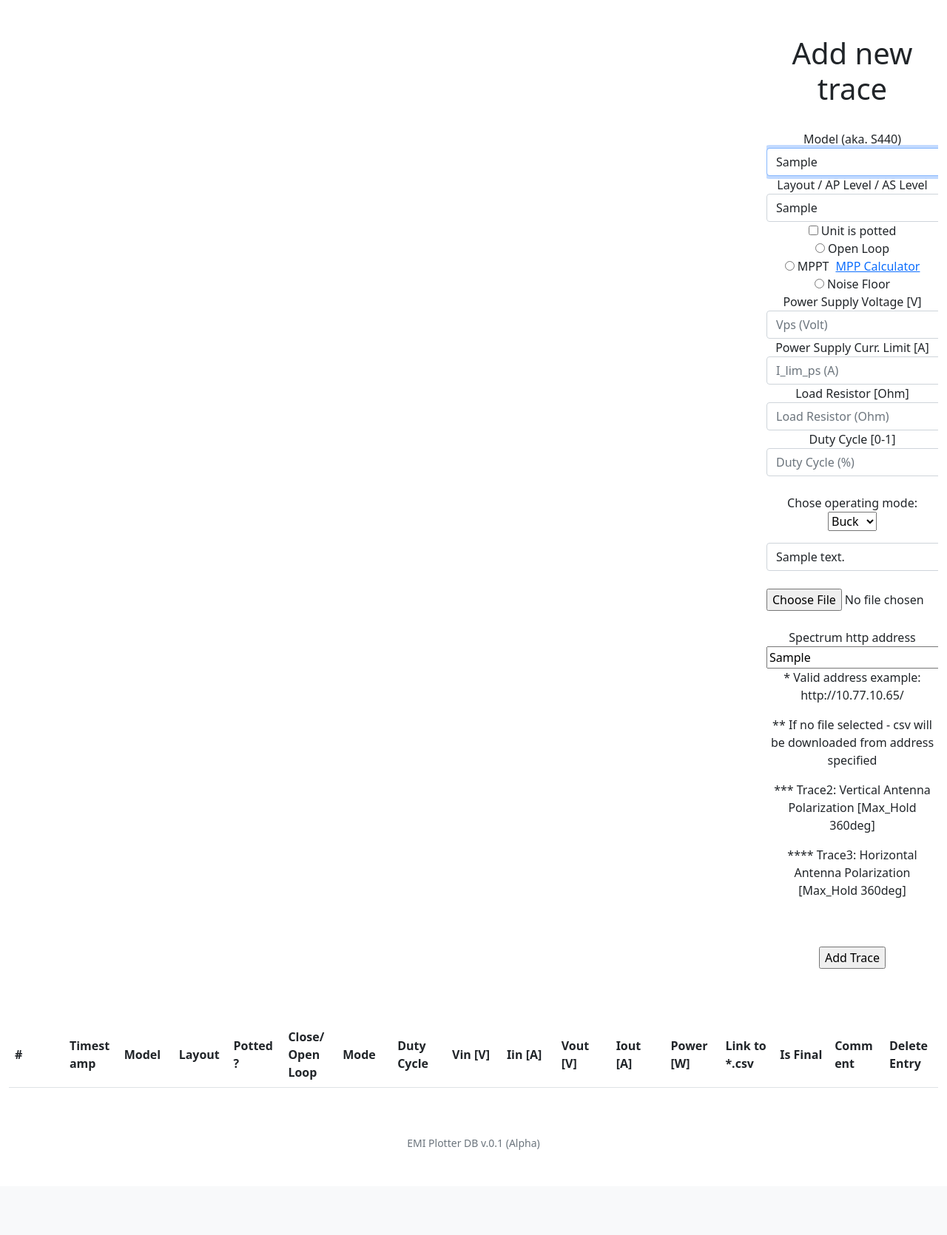
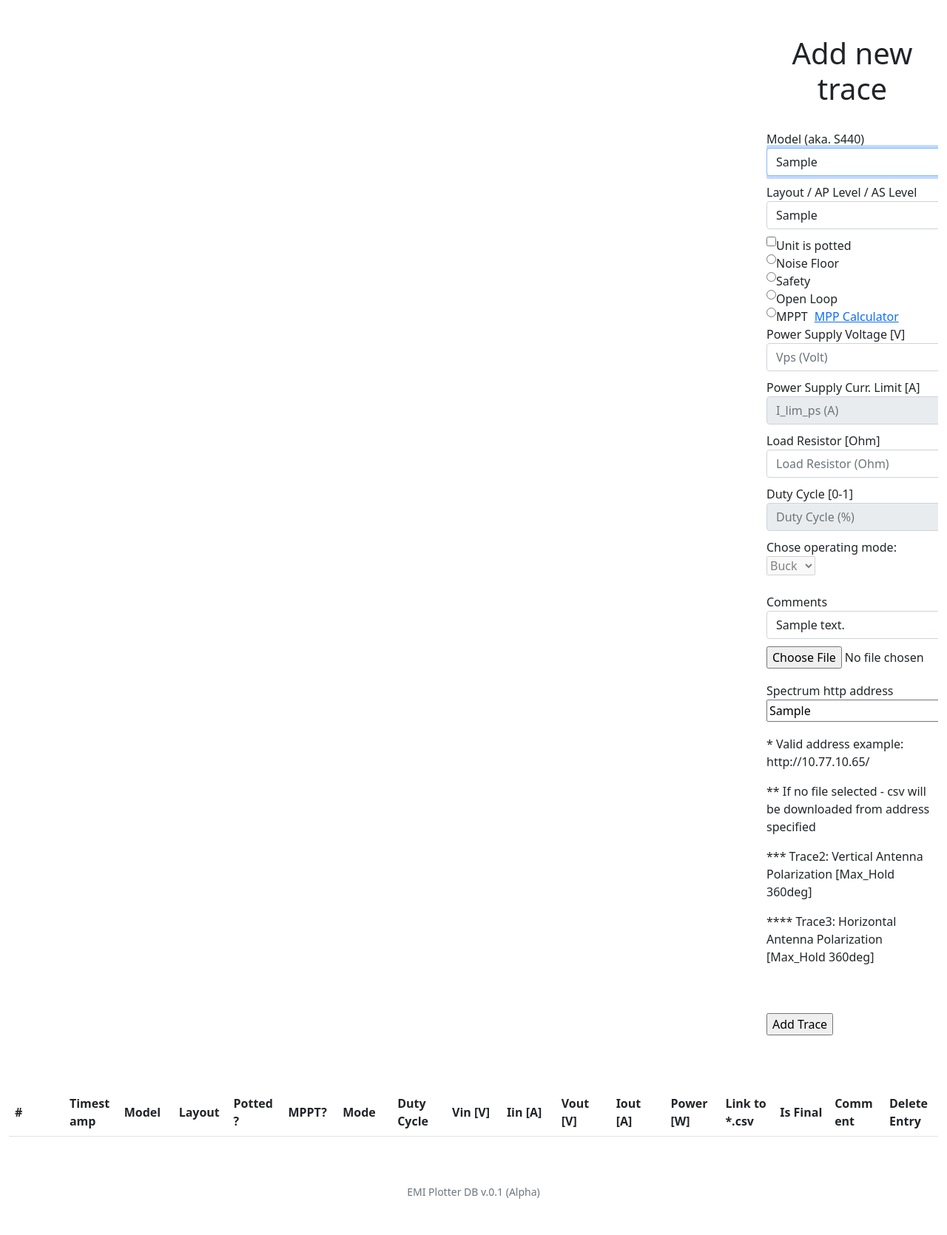
Before and after one commit to ilyashulga/cs50_final_project, a Flask app: template templates/upload_online.html in a window 1280 px wide. Shown: the part 79-1749 px from the top of the page at 74% size. Before the commit the page ends 1634 px from the top, so only its background shows below. Run offline with Flask 2, Linux system fonts and the light colour scheme; the template is opened without the code that fills it: most values are stand-ins (such as "Sample title", 1, 10 or a date in 2020); lists and menus that the app fills with data are empty; some libraries are stand-ins or nearby versions.

Commit message:
Noise Floor, Safety meaurments + some cosmetics

```diff
--- a/app.py
+++ b/app.py
@@ -85,49 +85,114 @@ def upload_online(reqPath):
     graph1JSON = []
 
     if request.method == 'POST':
-        # Ensure model was submitted
-        if not request.form.get("model"):
-            flash('Must specify Model')
-            return redirect(request.url)
+        if request.form['cl_ol'] == 'close_loop' or request.form['cl_ol'] == 'open_loop': # for regulat measurement (not noise floor)
+            # Ensure model was submitted
+            if not request.form.get("model"):
+                flash('Must specify Model')
+                return redirect(request.url)
 
-        # Ensure model was submitted
-        if not request.form.get("layout"):
-            flash('Must specify layout')
-            return redirect(request.url)
+            # Ensure model was submitted
+            if not request.form.get("layout"):
+                flash('Must specify layout')
+                return redirect(request.url)
 
-        # Check power supply voltage was submitted
-        if not request.form.get("v_ps"):
-            flash('Must specify power supply voltage (Vps)')
-            return redirect(request.url)
+            # Check power supply voltage was submitted
+            if not request.form.get("v_ps"):
+                flash('Must specify power supply voltage (Vps)')
+                return redirect(request.url)
 
-        # Check load resistor value was submitted
-        if not request.form.get("r_load"):
-            flash('Must specify load resistor')
-            return redirect(request.url)
+            # Check load resistor value was submitted
+            if not request.form.get("r_load"):
+                flash('Must specify load resistor')
+                return redirect(request.url)
 
-        # Introduce working point variables dict
-        curr_wp = {
-            "model": request.form.get("model"),
-            "layout": request.form.get("layout"),
-            "is_potted": 1 if request.form.get("potted")=="potted" else 0,
-            "cl_ol": request.form['cl_ol'],
-            "v_ps": float(request.form.get("v_ps")),
-            "i_lim_ps": 0,
-            "r_load": float(request.form.get("r_load")),
-            "dc": 0,
-            "mode": "none",
-            "power_in": 0,
-            "sas_ser": 1,
-            "sas_par": 100,
-            "i_out": 0,
-            "v_out": 0,
-            "v_in": 0,
-            "i_in": 0,
-            "eff": 0.98,
-            "user_comment": request.form.get("comment"),
-            "filename": "none",
-            "is_final": False,  # true will mean graph will be visible via dash viewing application
-            "inst_address": request.form.get("inst_address")
+            # Introduce working point variables dict
+            curr_wp = {
+                    "model": request.form.get("model"),
+                    "layout": request.form.get("layout"),
+                    "is_potted": 1 if request.form.get("potted")=="potted" else 0,
+                    "cl_ol": request.form['cl_ol'],
+                    "v_ps": float(request.form.get("v_ps")),
+                    "i_lim_ps": 0,
+                    "r_load": float(request.form.get("r_load")),
+                    "dc": 0,
+                    "mode": "none",
+                    "power_in": 0,
+                    "sas_ser": 1,
+                    "sas_par": 100,
+                    "i_out": 0,
+                    "v_out": 0,
+                    "v_in": 0,
+                    "i_in": 0,
+                    "eff": 0.98,
+                    "user_comment": request.form.get("comment"),
+                    "filename": "none",
+                    "is_final": False,  # true will mean graph will be visible via dash viewing application
+                    "inst_address": request.form.get("inst_address")
+                }
+        elif request.form['cl_ol'] == 'noise_floor': # if noise floor is measured, insert appropriate values into curr_wp (for plots names and table representation)
+            curr_wp = {
+                "model": 'Noise Floor',
+                "layout": 'Noise Floor',
+                "is_potted": 0,
+                "cl_ol": request.form['cl_ol'],
+                "v_ps": 0,
+                "i_lim_ps": 0,
+                "r_load": 0,
+                "dc": 0,
+                "mode": 'Noise Floor',
+                "power_in": 0,
+                "sas_ser": 1,
+                "sas_par": 100,
+                "i_out": 0,
+                "v_out": 0,
+                "v_in": 0,
+                "i_in": 0,
+                "eff": 0.98,
+                "user_comment": request.form.get("comment"),
+                "filename": "none",
+                "is_final": False,  # true will mean graph will be visible via dash viewing application
+                "inst_address": request.form.get("inst_address")
+            }
+        elif request.form['cl_ol'] == 'safety':
+            # Ensure model was submitted
+            if not request.form.get("model"):
+                flash('Must specify Model')
+                return redirect(request.url)
+
+            # Ensure model was submitted
+            if not request.form.get("layout"):
+                flash('Must specify layout')
+                return redirect(request.url)
+
+            # Check power supply voltage was submitted
+            if not request.form.get("v_ps"):
+                flash('Must specify power supply voltage (Vps)')
+                return redirect(request.url)
+
+            # Introduce working point variables dict
+            curr_wp = {
+                "model": request.form.get("model"),
+                "layout": request.form.get("layout"),
+                "is_potted": 1 if request.form.get("potted")=="potted" else 0,
+                "cl_ol": request.form['cl_ol'],
+                "v_ps": float(request.form.get("v_ps")),
+                "i_lim_ps": 0,
+                "r_load": 0,
+                "dc": 0,
+                "mode": "none",
+                "power_in": 0,
+                "sas_ser": 1,
+                "sas_par": 100,
+                "i_out": 0,
+                "v_out": 0,
+                "v_in": 0,
+                "i_in": 0,
+                "eff": 0.98,
+                "user_comment": request.form.get("comment"),
+                "filename": "none",
+                "is_final": False,  # true will mean graph will be visible via dash viewing application
+                "inst_address": request.form.get("inst_address")
             }
 
         # Check inputs specific for close_loop:
@@ -154,10 +219,7 @@ def upload_online(reqPath):
             else:
                 curr_wp["dc"] = curr_wp["v_out"] / curr_wp["v_in"]
                 curr_wp["mode"] = "Buck"
-
-        # If open loop is selected
-        # Check inputs specific for open_loop:
-        if request.form['cl_ol'] == 'open_loop':
+        elif request.form['cl_ol'] == 'open_loop': # If open loop is selected, check inputs specific for open_loop:
             if not request.form.get("dc"):
                 flash('Must specify duty cycle')
                 return redirect(request.url)
@@ -181,6 +243,14 @@ def upload_online(reqPath):
                 curr_wp["i_out"] = curr_wp["v_out"] / curr_wp["r_load"]
                 curr_wp["i_in"] = curr_wp["power_in"] / curr_wp["v_out"]
             curr_wp["v_in"] = curr_wp["v_ps"]
+        elif request.form['cl_ol'] == 'safety':
+            curr_wp["v_in"] = curr_wp["v_ps"]
+            curr_wp["i_out"] = 0
+            curr_wp["i_in"] = 0.05
+            curr_wp["mode"] = "Safety"
+            curr_wp["v_out"] = 1.0
+            curr_wp["dc"] = curr_wp["v_out"] / curr_wp["v_in"]
+            curr_wp["power_in"] = curr_wp["i_in"] * curr_wp["v_in"]
 
         # Round all numbers in curr_wp dict to two decimal points
         for key in curr_wp:
@@ -210,7 +280,10 @@ def upload_online(reqPath):
             if csv_data == "Can't reach instrument":
                 flash('Instrument not reachable at specified address')
                 return redirect(request.url)
-            filename_head = curr_wp["model"] + '_' + ("Potted_" if curr_wp["is_potted"] else "Not_potted_") + curr_wp["layout"] + '_WP_' + curr_wp["cl_ol"] + '_' + curr_wp["mode"] + '_Power_' + str(curr_wp["power_in"]) + '_' + curr_wp["user_comment"]
+            if not request.form['cl_ol'] == 'noise':
+                filename_head = curr_wp["model"] + '_' + ("Potted_" if curr_wp["is_potted"] else "Not_potted_") + curr_wp["layout"] + '_WP_' + curr_wp["cl_ol"] + '_' + curr_wp["mode"] + '_Power_' + str(curr_wp["power_in"]) + '_' + curr_wp["user_comment"]
+            else:
+                filename_head = curr_wp["model"] + '_' + curr_wp["user_comment"]
             filename_tail = '.csv'
             filename = os.path.join('%s%s' % (filename_head, filename_tail))
 
@@ -247,7 +320,10 @@ def upload_online(reqPath):
         """
         if file and allowed_file(file.filename):
             filename_head = secure_filename(file.filename)
-            filename_head = curr_wp["model"] + '_' + ("Potted_" if curr_wp["is_potted"] else "Not_potted_") + curr_wp["layout"] + '_WP_' + curr_wp["cl_ol"] + '_' + curr_wp["mode"] + '_Power_' + str(curr_wp["power_in"]) + '_' + curr_wp["user_comment"]
+            if not request.form['cl_ol'] == 'noise':
+                filename_head = curr_wp["model"] + '_' + ("Potted_" if curr_wp["is_potted"] else "Not_potted_") + curr_wp["layout"] + '_WP_' + curr_wp["cl_ol"] + '_' + curr_wp["mode"] + '_Power_' + str(curr_wp["power_in"]) + '_' + curr_wp["user_comment"]
+            else:
+                filename_head = curr_wp["model"] + '_' + curr_wp["user_comment"]
             filename_tail = '.csv'
             filename = os.path.join('%s%s' % (filename_head, filename_tail))
             # rename if filename already exists
@@ -299,7 +375,7 @@ def upload_online(reqPath):
     # TODO Consider plotting graphs only if button is pressed / V is marked on ALL/some graphs
     # TODO Create sessions page with option to resume specific session or just plot the CSVs from that session
     # TODO add multiple files upload page - upload offline or similar
-
+    print(session["curr_wp"]['cl_ol'])
 
     # Generate JSON graph from current session files object
     graph1JSON = generate_multiple_graphs(session_results_table, os.path.join(os.getcwd(), session_folder))
@@ -526,7 +602,7 @@ def download(filename):
 
 
 if __name__ == '__main__':
-    app.run(host="0.0.0.0")
-    #app.run(debug=True)
+    #app.run(host="0.0.0.0")
+    app.run(port=8051, debug=True)
 
     #app.run(host="0.0.0.0", debug=True)
--- a/static/styles.css
+++ b/static/styles.css
@@ -41,7 +41,7 @@ form {
   overflow: hidden;
 }
 input {
-  float: middle;
+  float: left;
   clear: both;
 }
 
@@ -56,3 +56,10 @@ input {
   .right {
     width: 20%;
   }
+
+
+  .mb-3 {
+    margin-top:auto;
+    margin-bottom:auto;
+    text-align:left;
+}
--- a/templates/upload_online.html
+++ b/templates/upload_online.html
@@ -19,46 +19,50 @@
         <br>
         <form method=post enctype=multipart/form-data action="/upload_online">
             <div class="mb-3">
-                <label for="model">Model (aka. S440)</label>
-                <input autocomplete="off" autofocus class="form-control mx-auto w-auto" id="model" name="model" placeholder="Model" type="text" value={{ curr_wp["model"] }}>
-                <label for="layout">Layout / AP Level / AS Level</label>
-                <input autocomplete="off" autofocus class="form-control mx-auto w-auto" id="layout" name="layout" placeholder="Layout" type="text" not empty value={{ curr_wp["layout"] }}>
-                <input type="checkbox" id="potted" name="potted" value="potted" {{ "checked" if curr_wp["is_potted"]==1 }}>
-                <label for="potted"> Unit is potted</label><br>
-                <input type="radio" id="ol" name="cl_ol" value="open_loop" onclick="send('ol', 'dc', 'mode', 'i_lim_ps')" {{ "checked" if curr_wp["cl_ol"]=="open_loop" else True }} {{ "send('ol', 'dc', 'mode', 'i_lim_ps')" if curr_wp["cl_ol"]=="open_loop" else True }}>
-                <label for="ol">Open Loop</label><br>
-                <input type="radio" id="cl" name="cl_ol" value="close_loop" onclick="send('cl', 'dc', 'mode', 'i_lim_ps')" {{ "checked" if curr_wp["cl_ol"]=="close_loop" }} {{ "send('cl', 'dc', 'mode', 'i_lim_ps')" if curr_wp["cl_ol"]=="close_loop" }}>
-                <label for="cl">MPPT</label>
+                <label for="model">Model (aka. S440)</label><br>
+                <input autocomplete="off" autofocus class="form-control mx-auto w-auto" id="model" name="model" placeholder="Model" type="text" value={{ curr_wp["model"] }} {{ "disabled" if curr_wp["cl_ol"]=="noise_floor" }}><br><br>
+                <label for="layout">Layout / AP Level / AS Level</label><br>
+                <input autocomplete="off" autofocus class="form-control mx-auto w-auto" id="layout" name="layout" placeholder="Layout" type="text" not empty value={{ curr_wp["layout"] }} {{ "disabled" if curr_wp["cl_ol"]=="noise_floor" }}><br><br>
+                <label for="potted"> Unit is potted</label>
+                <input type="checkbox" id="potted" name="potted" value="potted" {{ "checked" if curr_wp["is_potted"]==1 }} {{ "disabled" if curr_wp["cl_ol"]=="noise_floor" }}><br>
+                <label for="noise">Noise Floor</label>
+                <input type="radio" id="noise" name="cl_ol" value="noise_floor" onclick="send('noise', 'dc', 'mode', 'i_lim_ps')" {{ "checked" if curr_wp["cl_ol"]=="noise_floor" }} ><br>
+                <label for="safety">Safety</label>
+                <input type="radio" id="safety" name="cl_ol" value="safety" onclick="send('safety', 'dc', 'mode', 'i_lim_ps')" {{ "checked" if curr_wp["cl_ol"]=="safety" }} ><br>
+                <label for="ol">Open Loop</label>
+                <input type="radio" id="ol" name="cl_ol" value="open_loop" onclick="send('ol', 'dc', 'mode', 'i_lim_ps')" {{ "checked" if curr_wp["cl_ol"]=="open_loop" }} ><br>
+                <label for="cl">MPPT   </label>
+                <input type="radio" id="cl" name="cl_ol" value="close_loop" onclick="send('cl', 'dc', 'mode', 'i_lim_ps')" {{ "checked" if curr_wp["cl_ol"]=="close_loop" }} >
+
                 <a href= "/static/MPP_Calculator_ver.1.0.xlsx">
                     <span><i style="margin-right:0.3em"></i>MPP Calculator</span>
                 </a>
                 <br>
-                <input type="radio" id="noise" name="cl_ol" value="noise" onclick="send('noise', 'dc', 'mode', 'i_lim_ps')" >
-                <label for="noise">Noise Floor</label><br>
-                <label for="v_ps">Power Supply Voltage [V]</label>
-                <input autocomplete="off" autofocus class="form-control mx-auto w-auto" min=8 max=150 id="v_ps" name="v_ps" placeholder="Vps (Volt)" type="number" step="any" value={{ curr_wp["v_ps"] }}>
-                <label for="i_lim_ps">Power Supply Curr. Limit [A]</label>
-                <input autocomplete="off" autofocus class="form-control mx-auto w-auto" min=0.1 max=20 id="i_lim_ps" name="i_lim_ps" placeholder="I_lim_ps (A)" type="number" step="any" value={{ curr_wp["i_lim_ps"] }} {{ "disabled" if curr_wp["cl_ol"]=="open_loop" }}>
-                <label for="r_load">Load Resistor [Ohm]</label>
-                <input autocomplete="off" autofocus class="form-control mx-auto w-auto" min=0.1 max=200 id="r_load" name="r_load" placeholder="Load Resistor (Ohm)" type="number" step="any" value={{ curr_wp["r_load"] }}>
-                <label for="dc">Duty Cycle [0-1]</label>
-                <input autocomplete="off" autofocus class="form-control mx-auto w-auto" min=0.01 max=1 id="dc" name="dc" placeholder="Duty Cycle (%)" type="number" {{ "disabled" if curr_wp["cl_ol"]=="close_loop" }} step="any" value={{ curr_wp["dc"] }} >
-                <br>
-                <label for="mode">Chose operating mode:</label>
-                    <select name="mode" id="mode" value={{ curr_wp["mode"] }} {{ "disabled" if curr_wp["cl_ol"]=="close_loop" }}>
+
+                <label for="v_ps">Power Supply Voltage [V]</label><br>
+                <input autocomplete="off" autofocus class="form-control mx-auto w-auto" min=8 max=150 id="v_ps" name="v_ps" placeholder="Vps (Volt)" type="number" step="any" value={{ curr_wp["v_ps"] }} {{ "disabled" if curr_wp["cl_ol"]=="noise_floor" }}><br><br>
+                <label for="i_lim_ps">Power Supply Curr. Limit [A]</label><br>
+                <input autocomplete="off" autofocus class="form-control mx-auto w-auto" min=0.1 max=20 id="i_lim_ps" name="i_lim_ps" placeholder="I_lim_ps (A)" type="number" step="any" value={{ curr_wp["i_lim_ps"] }} {{ "disabled" if not curr_wp["cl_ol"]=="close_loop" }}><br><br>
+                <label for="r_load">Load Resistor [Ohm]</label><br>
+                <input autocomplete="off" autofocus class="form-control mx-auto w-auto" min=0.1 max=200 id="r_load" name="r_load" placeholder="Load Resistor (Ohm)" type="number" step="any" value={{ curr_wp["r_load"] }} {{ "disabled" if (curr_wp["cl_ol"]=="noise_floor" or curr_wp["cl_ol"]=="safety") }}><br><br>
+                <label for="dc">Duty Cycle [0-1]</label><br>
+                <input autocomplete="off" autofocus class="form-control mx-auto w-auto" min=0.01 max=1 id="dc" name="dc" placeholder="Duty Cycle (%)" type="number" {{ "disabled" if not curr_wp["cl_ol"]=="open_loop" }} step="any" value={{ curr_wp["dc"] }} ><br><br>
+                <label for="mode">Chose operating mode:</label><br>
+                    <select name="mode" id="mode" value={{ curr_wp["mode"] }} {{ "disabled" if not curr_wp["cl_ol"]=="open_loop" }}>
                         <option value="Buck">Buck</option>
                         <option value="Boost">Boost</option>
                         <!-- <option value="Buck_Boost">Buck-Boost</option>
                         <option value="Do_Nothing">Do Nothing</option>
                         <option value="Safety">Safety</option> -->
                     </select>
-            </div>
+                <br><br>
+                <label for="comment">Comments</label><br>
                 <input autocomplete="off" autofocus class="form-control mx-auto w-auto" id="comment" name="comment" placeholder="Comment..." type="text" value="{{ curr_wp["user_comment"] }}">
-            <br>
+                <br><br>
                 <input type=file name=file><br><br>
 
                 <label for="inst_address">Spectrum http address</label>
-            <input type="url" minlength="14" maxlength="22" size="22" pattern="^http?://((\d{1,2}|1\d\d|2[0-4]\d|25[0-5])\.){3}(\d{1,2}|1\d\d|2[0-4]\d|25[0-5])/$" id="inst_address" name="inst_address" value={{ curr_wp["inst_address"] }}>
+                <input type="url" minlength="14" maxlength="22" size="22" pattern="^http?://((\d{1,2}|1\d\d|2[0-4]\d|25[0-5])\.){3}(\d{1,2}|1\d\d|2[0-4]\d|25[0-5])/$" id="inst_address" name="inst_address" value={{ curr_wp["inst_address"] }}><br><br><br>
                 <p>* Valid address example: http://10.77.10.65/ </p>
                 <p>** If no file selected - csv will be downloaded from address specified </p>
                 <p>*** Trace2: Vertical Antenna Polarization [Max_Hold 360deg] </p>
@@ -67,6 +71,7 @@
                 <br>
                 <br>
                 <input type=submit value="Add Trace">
+            </div>
         </form>
     </div>
 </div>
@@ -79,7 +84,7 @@
             <th>Model</th>
             <th>Layout</th>
             <th>Potted?</th>
-            <th>Close/Open Loop</th>
+            <th>MPPT?</th>
             <th>Mode</th>
             <th>Duty Cycle</th>
             <th>Vin [V]</th>
@@ -101,7 +106,7 @@
             <td>{{ row['model'] }}</td>
             <td>{{ row['layout'] }}</td>
             <td>{{ "Potted" if row['is_potted']==1 else "Not Potted" }}</td>
-            <td>{{ "Close Loop" if row['is_cl']==1 else "Open Loop" }}</td>
+            <td>{{ "Yes" if row['is_cl']==1 else "No" }}</td>
             <td>{{ row['mode'] }}</td>
             <td>{{ row['dc'] }}</td>
             <td>{{ row['v_in'] }}</td>
@@ -152,6 +157,7 @@ th {text-align: left;}
             i_lim_ps: null
         };
 
+        // Function for handling user input field in different WP
         function send(checkboxId, inputId1, inputId2, inputId3) {
             // get checkbox and input
             let checkbox = document.getElementById(checkboxId);
@@ -170,6 +176,9 @@ th {text-align: left;}
                 input3.value = null;
                 document.getElementById('v_ps').disabled = 0;
                 document.getElementById('r_load').disabled = 0;
+                document.getElementById('model').disabled = 0;
+                document.getElementById('layout').disabled = 0;
+                document.getElementById('potted').disabled = 0;
             }
             else if (checkbox.checked && checkboxId == 'cl') {
                 input1.disabled = 1;
@@ -182,14 +191,31 @@ th {text-align: left;}
                 input2.value = null;
                 document.getElementById('v_ps').disabled = 0;
                 document.getElementById('r_load').disabled = 0;
+                document.getElementById('model').disabled = 0;
+                document.getElementById('layout').disabled = 0;
+                document.getElementById('potted').disabled = 0;
             }
-            else if (checkbox.checked && checkboxId == 'noise')
+            else if (checkbox.checked && checkboxId === 'noise')
             {
                 input1.disabled = 1;
                 input2.disabled = 1;
                 input3.disabled = 1;
                 document.getElementById('v_ps').disabled = 1;
                 document.getElementById('r_load').disabled = 1;
+                document.getElementById('model').disabled = 1;
+                document.getElementById('layout').disabled = 1;
+                document.getElementById('potted').disabled = 1;
+            }
+            else if (checkbox.checked && checkboxId === 'safety')
+            {
+                input1.disabled = 1;
+                input2.disabled = 1;
+                input3.disabled = 1;
+                document.getElementById('v_ps').disabled = 0;
+                document.getElementById('r_load').disabled = 1;
+                document.getElementById('model').disabled = 0;
+                document.getElementById('layout').disabled = 0;
+                document.getElementById('potted').disabled = 0;
             }
         }
         // --------------------Enabled and Disables blocks----------------
```
Also changed, not shown: helpers.py (+5 -2 lines). Lines whose indentation alone changed are shown as unchanged.
